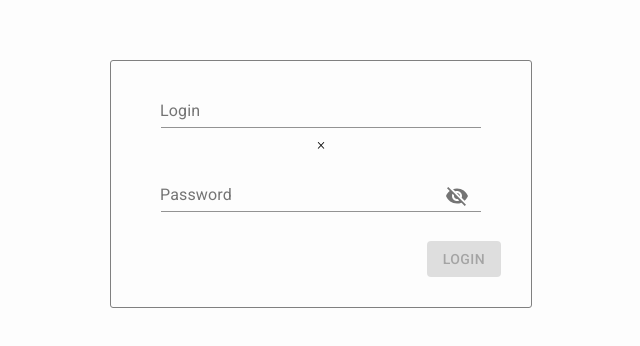
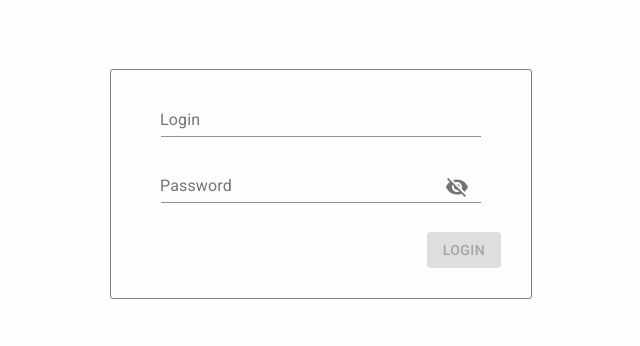
Before and after one commit to Kanat0x/jodelSWA, a React (Create React App) app in the folder Jodel/client/: page / in a window 1280 px wide. Shown: the part 224-570 px from the top of the page, without its empty margins (319-959 px from the left). Built offline with nearby package versions, Linux system fonts and the light colour scheme.

Commit message:
removed x from login error

```diff
--- a/Jodel/client/src/Login.jsx
+++ b/Jodel/client/src/Login.jsx
@@ -84,9 +84,10 @@ class Login extends React.Component {
 		let tid = data.id;
 		if ( tid !== 0 ) {
 			this.props.authorized();
-		}else {
-         			this.setState({passwordBool: true });
-         		}
+		}else
+		{
+         	this.setState({passwordBool: true });
+        }
 
     }
 
@@ -127,7 +128,6 @@ class Login extends React.Component {
 
 
 				<div id="loginFailedMessage">
-                  <span class="closebtn" onclick="this.parentElement.style.display='none';">&times;</span>
                   {this.state.passwordBool ? "Benutzername oder Passwort ist falsch!": ""}
                 </div>
 
```
